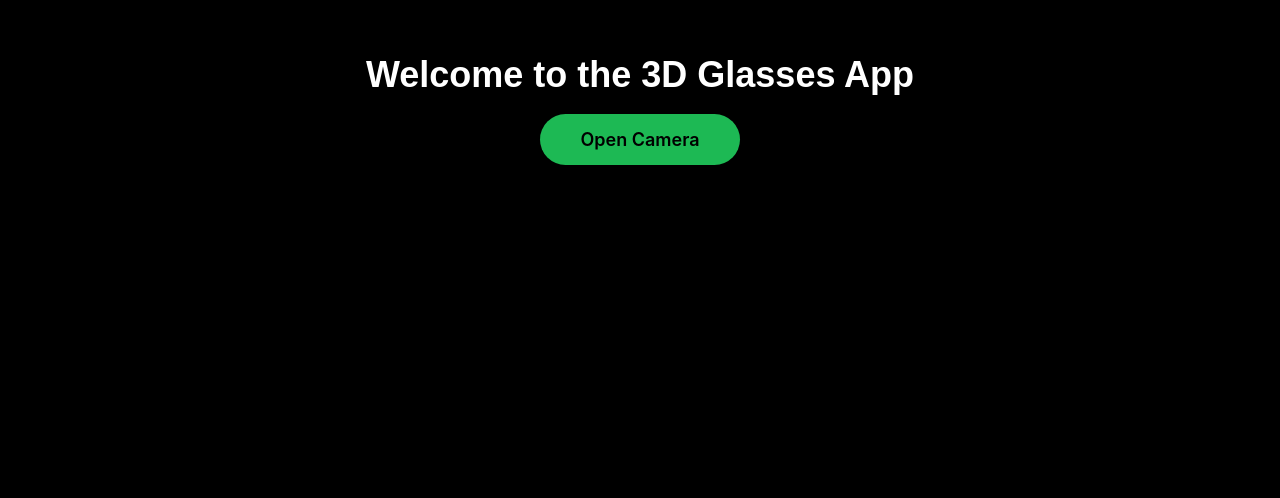
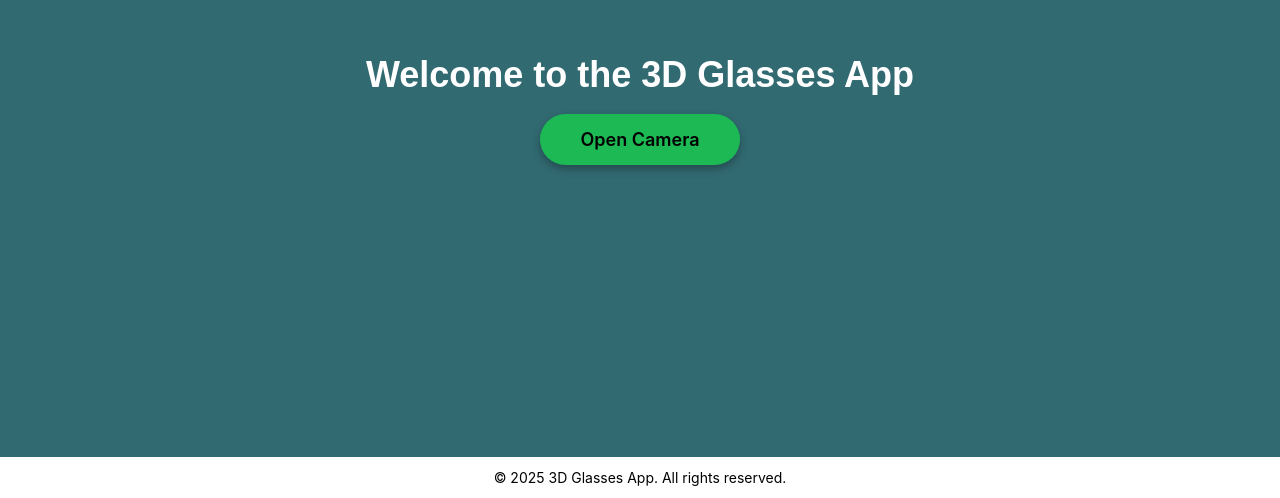
Before and after one commit to TanapatButsai/senior-project-3d-glasses, a React (Vite) app: page / in a window 1280 px wide. Shown: the part 302-800 px from the top of the page. Built offline with nearby package versions, Linux system fonts and the light colour scheme.

Commit message:
change bg color

```diff
--- a/package.json
+++ b/package.json
@@ -18,7 +18,8 @@
     "@mediapipe/pose": "^0.5.1675469404",
     "react": "^18.3.1",
     "react-dom": "^18.3.1",
-    "react-router-dom": "^7.1.1"
+    "react-router-dom": "^7.1.1",
+    "three": "^0.172.0"
   },
   "devDependencies": {
     "@eslint/js": "^9.17.0",
--- a/src/components/Footer.jsx
+++ b/src/components/Footer.jsx
@@ -3,10 +3,15 @@ import React from "react";
 const Footer = () => (
   <footer
     style={{
-      color: "#fff",
+      backgroundColor: "#fff", // White background for the footer
+      color: "#000", // Black text for contrast
       fontSize: "14px",
       textAlign: "center",
+      padding: "10px 0",
       marginTop: "20px",
+      width: "100%",
+      position: "fixed",
+      bottom: 0,
     }}
   >
     © 2025 3D Glasses App. All rights reserved.
--- a/src/pages/CameraPage.jsx
+++ b/src/pages/CameraPage.jsx
@@ -1,6 +1,7 @@
 import React, { useRef, useEffect } from "react";
 import { Camera } from "@mediapipe/camera_utils";
 import { FaceMesh } from "@mediapipe/face_mesh";
+import Footer from "../components/Footer";
 
 const CameraPage = () => {
   const videoRef = useRef(null);
@@ -84,7 +85,7 @@ const CameraPage = () => {
         justifyContent: "center",
         height: "100vh",
         width: "100vw",
-        backgroundColor: "#000",
+        backgroundColor: "#326a72", // Updated background color
       }}
     >
       <h1
@@ -107,6 +108,7 @@ const CameraPage = () => {
           borderRadius: "8px",
         }}
       ></canvas>
+      <Footer />
     </div>
   );
 };
--- a/src/pages/WelcomePage.jsx
+++ b/src/pages/WelcomePage.jsx
@@ -2,6 +2,7 @@ import React from "react";
 import { useNavigate } from "react-router-dom";
 import Button from "../components/Button";
 import Header from "../components/Header";
+import Footer from "../components/Footer";
 
 const WelcomePage = () => {
   const navigate = useNavigate();
@@ -19,13 +20,14 @@ const WelcomePage = () => {
         justifyContent: "center",
         height: "100vh",
         width: "100vw",
-        backgroundColor: "#000",
+        backgroundColor: "#326a72", // Updated background color
         padding: "20px",
         boxSizing: "border-box",
       }}
     >
       <Header title="Welcome to the 3D Glasses App" />
       <Button label="Open Camera" onClick={handleCameraClick} />
+      <Footer />
     </div>
   );
 };
```
Also changed, not shown: 1 other file (tests, documents, lock files or other folders).
